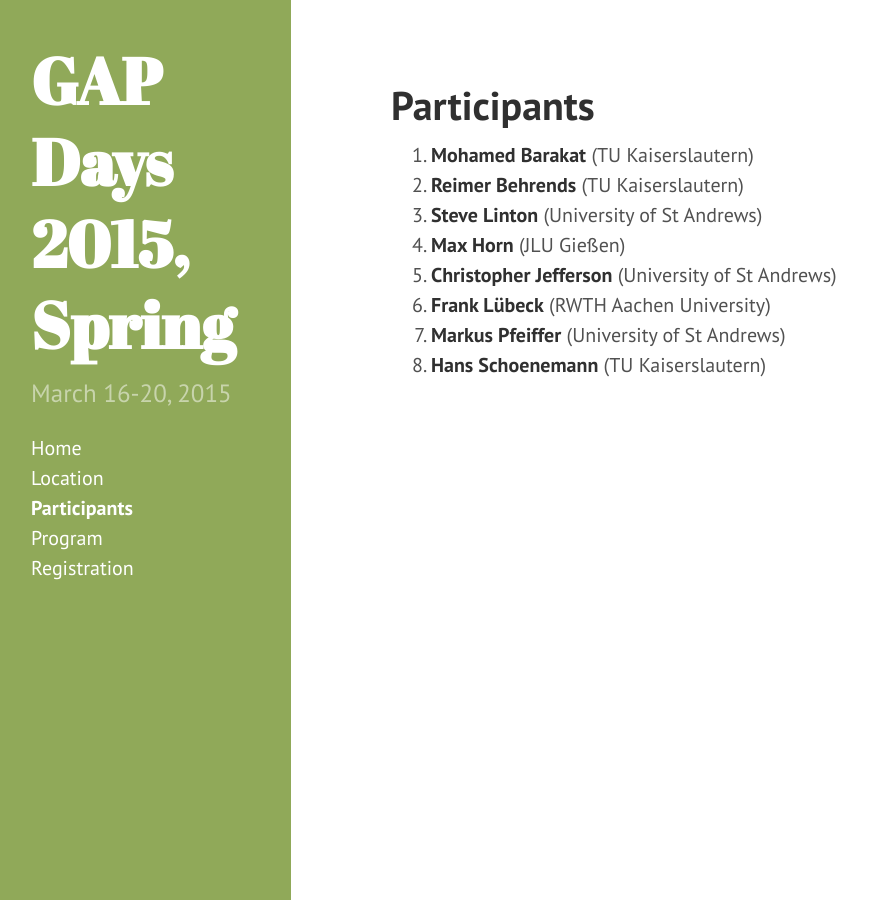
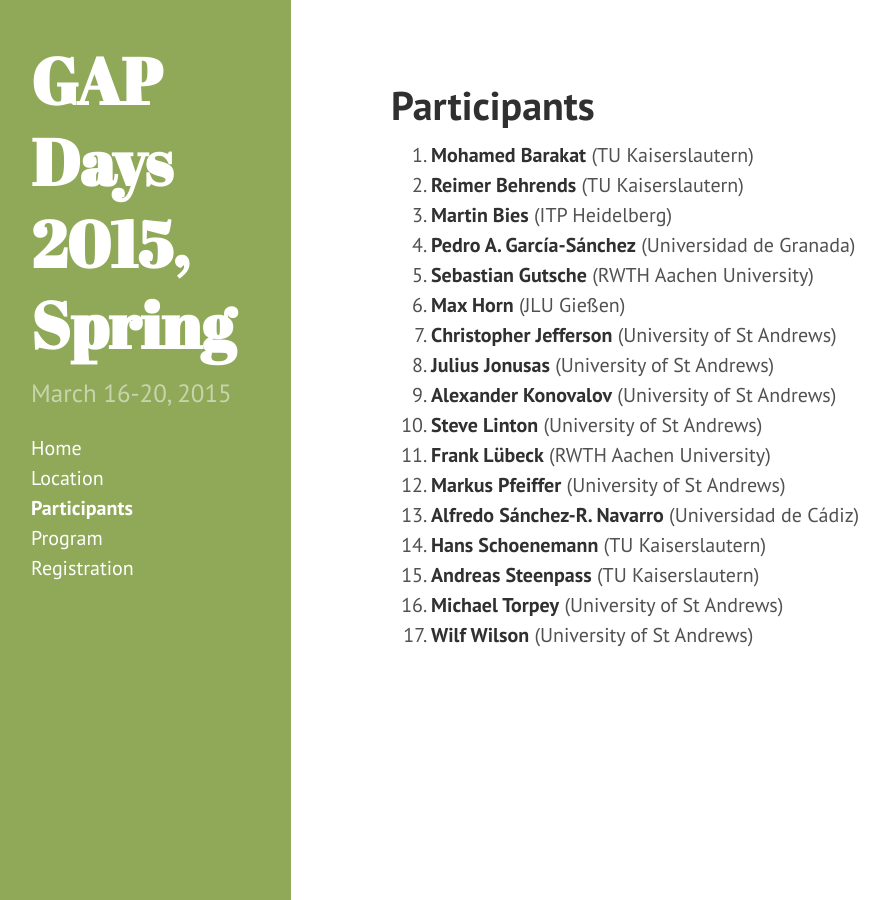
Before and after one commit to gapdays/gapdays2015-spring, a Jekyll site: the page built from participants.md, in a window 1280 px wide. Shown: the whole page, without its empty margins (9-898 px from the left). Built offline with Jekyll 4.4.1, drawn with Linux system fonts in a browser that asks for light colours; Markdown is read by kramdown in place of the engine named in the settings.

Commit message:
Update list of participants

```diff
--- a/_data/participants.yml
+++ b/_data/participants.yml
@@ -4,13 +4,28 @@
 - name: Reimer Behrends
   affiliation: TU Kaiserslautern
 
-- name: Steve Linton
-  affiliation: University of St Andrews
+- name: Martin Bies
+  affiliation: ITP Heidelberg
+
+- name: Pedro A. García-Sánchez
+  affiliation: Universidad de Granada
+
+- name: Sebastian Gutsche
+  affiliation: RWTH Aachen University
 
 - name: Max Horn
   affiliation: JLU Gießen
 
 - name: Christopher Jefferson
+  affiliation: University of St Andrews
+
+- name: Julius Jonusas
+  affiliation: University of St Andrews
+
+- name: Alexander Konovalov
+  affiliation: University of St Andrews
+
+- name: Steve Linton
   affiliation: University of St Andrews
 
 - name: Frank Lübeck
@@ -19,5 +34,17 @@
 - name: Markus Pfeiffer
   affiliation: University of St Andrews
 
+- name: Alfredo Sánchez-R. Navarro
+  affiliation: Universidad de Cádiz
+
 - name: Hans Schoenemann
   affiliation: TU Kaiserslautern
+
+- name: Andreas Steenpass
+  affiliation: TU Kaiserslautern
+
+- name: Michael Torpey
+  affiliation: University of St Andrews
+
+- name: Wilf Wilson
+  affiliation: University of St Andrews
```
